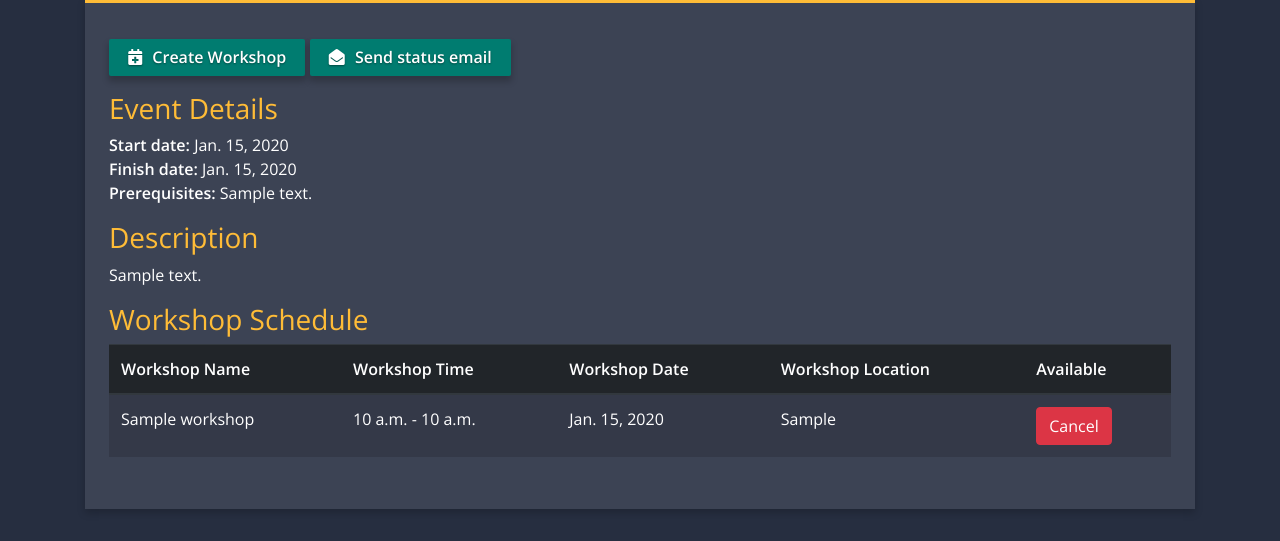
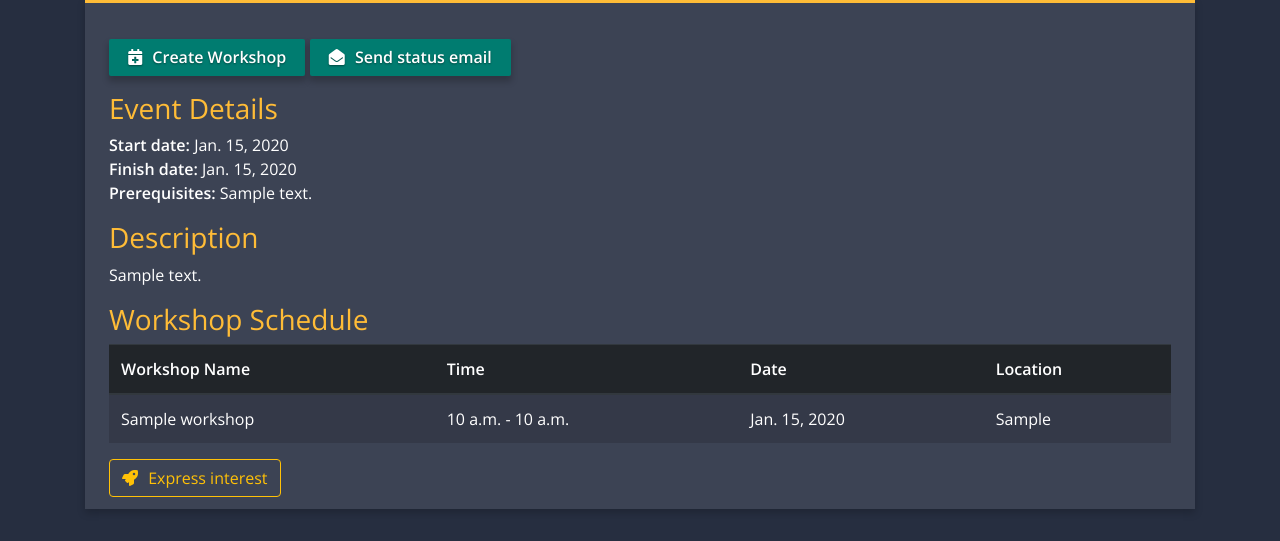
Before and after one commit to CSESoc-CompClub/compclub-web, a Django app: a page that uses website/templates/website/event.html in a window 1280 px wide. Shown: the part 304-845 px from the top of the page. Run offline with Django 3.2, Linux system fonts and the light colour scheme; a user stored in the database is signed in; tables that the repository leaves empty hold one stand-in row (values such as "Sample post"); style sheets or scripts are compiled from the project's sources; some libraries are stand-ins or nearby versions.

Commit message:
Revert "Workshop assign (#68)" (#70)
This reverts commit 830787e5d5aafce221b996f6187d534ee2ee7662.

```diff
--- a/website/admin.py
+++ b/website/admin.py
@@ -36,4 +36,3 @@ class CustomUserAdmin(BaseUserAdmin):
 admin.site.register(Event)
 admin.site.register(Workshop)
 admin.site.register(Registration)
-admin.site.register(Volunteer)
--- a/website/templates/website/event.html
+++ b/website/templates/website/event.html
@@ -38,12 +38,9 @@
           <thead class="thead-dark">
             <tr>
               <th scope="col">Workshop Name</th>
-              <th scope="col">Workshop Time</th>
-              <th scope="col">Workshop Date</th>
-              <th scope="col">Workshop Location</th>
-              {% if request.user.is_authenticated %}
-              <th scope="col">Available</th>
-              {% endif %}
+              <th scope="col">Time</th>
+              <th scope="col">Date</th>
+              <th scope="col">Location</th>
             </tr>
           </thead>
       {% if workshops %}
@@ -54,24 +51,6 @@
                 <td>{{ workshop.start_time }} - {{ workshop.end_time }}</td>
                 <td>{{ workshop.date }}</td>
                 <td>{{ workshop.location }}</td>
-                {% if request.user.is_authenticated %}
-                <form method="POST"> {% csrf_token %}
-                  <input id="id_workshop_id" name="workshop_id" value="{{ workshop.id }}" type="hidden">
-                  <input id="id_username" name= "username" value="{{ request.user }}" type="hidden">
-                  <div class="round">
-                    <td>
-                  {% if available_list %}
-                    {% if workshop.id not in available_list %}
-                      <button class="btn btn-success" type="submit">Confirm</button></td>
-                    {% elif workshop.id in available_list %}
-                      <button class="btn btn-danger" type="submit">Cancel</button></td>
-                    {% endif %}
-                  {% else %}
-                    <button class="btn btn-success" type="submit">Confirm</button></td>
-                  {% endif %}
-                  </div>
-                </form>
-                {% endif %}
               </tr>
             </tbody>
         {% endfor %}
@@ -79,7 +58,7 @@
       <p>To be confirmed</p>
       {% endif %}
       </table>
-    <br>
+      <a class="btn btn-outline-warning" href="{% url 'website:registration' slug=event.slug event_id=event.pk%}" role="button"><i class="fas fa-rocket"></i> Express interest</a>
     </div>
   </div>
 </div>
--- a/website/views.py
+++ b/website/views.py
@@ -8,11 +8,12 @@ from django.db.models import Count
 from django.http import HttpResponse
 from django.shortcuts import get_object_or_404, redirect, render
 from django.template import loader
-from django.db.models import Count
-from website.models import Event, Workshop, Volunteer
+
 from website.forms import (EventForm, RegistrationForm, VolunteerAssignForm,
                            WorkshopForm)
+from website.models import Event, Workshop
 from website.utils import generate_status_email
+
 
 def index(request):
     return render(request, 'website/index.html')
@@ -40,43 +41,13 @@ def event_page(request, event_id, slug):
     workshops = Workshop.objects.filter(event=event).order_by(
         'date', 'start_time')
     template = loader.get_template('website/event.html')
+    context = {
+        'event': event,
+        'workshops': workshops,
+        'location': workshops[0].location if len(workshops) > 0 else "TBA",
+    }
+    return HttpResponse(template.render(context, request))
 
-    if request.user.is_authenticated:
-        request_user = request.user
-        request_volunteer = Volunteer.objects.get(user=request_user)
-        available_list = []
-
-        for workshop in workshops:
-            if request_volunteer in workshop.available.all():
-                available_list.append(workshop.id)
-
-        if request.method == "POST":
-            workshop_id = request.POST.get("workshop_id")
-            selected_workshop = Workshop.objects.get(id=workshop_id)
-            if request_volunteer in selected_workshop.available.all():
-                selected_workshop.available.remove(request_volunteer)
-
-            else:
-                selected_workshop.available.add(request_volunteer)
-
-            return redirect('website:event_page',slug=slug,event_id=event_id)
-
-        context = {
-            'event': event,
-            'workshops': workshops,
-            'location': workshops[0].location,
-            'available_list':available_list
-        }
-
-        return render(request, 'website/event.html', context)
-    else:
-        context = {
-            'event': event,
-            'workshops': workshops,
-            'location': workshops[0].location,
-        }
-
-        return HttpResponse(template.render(context, request))
 
 def registration(request, event_id, slug):
     event = get_object_or_404(Event, pk=event_id)
```
Also changed, not shown: website/templates/website/volunteer_list.html (deleted, +0 -49 lines), website/static/website/style.scss (line endings or trailing spaces).
